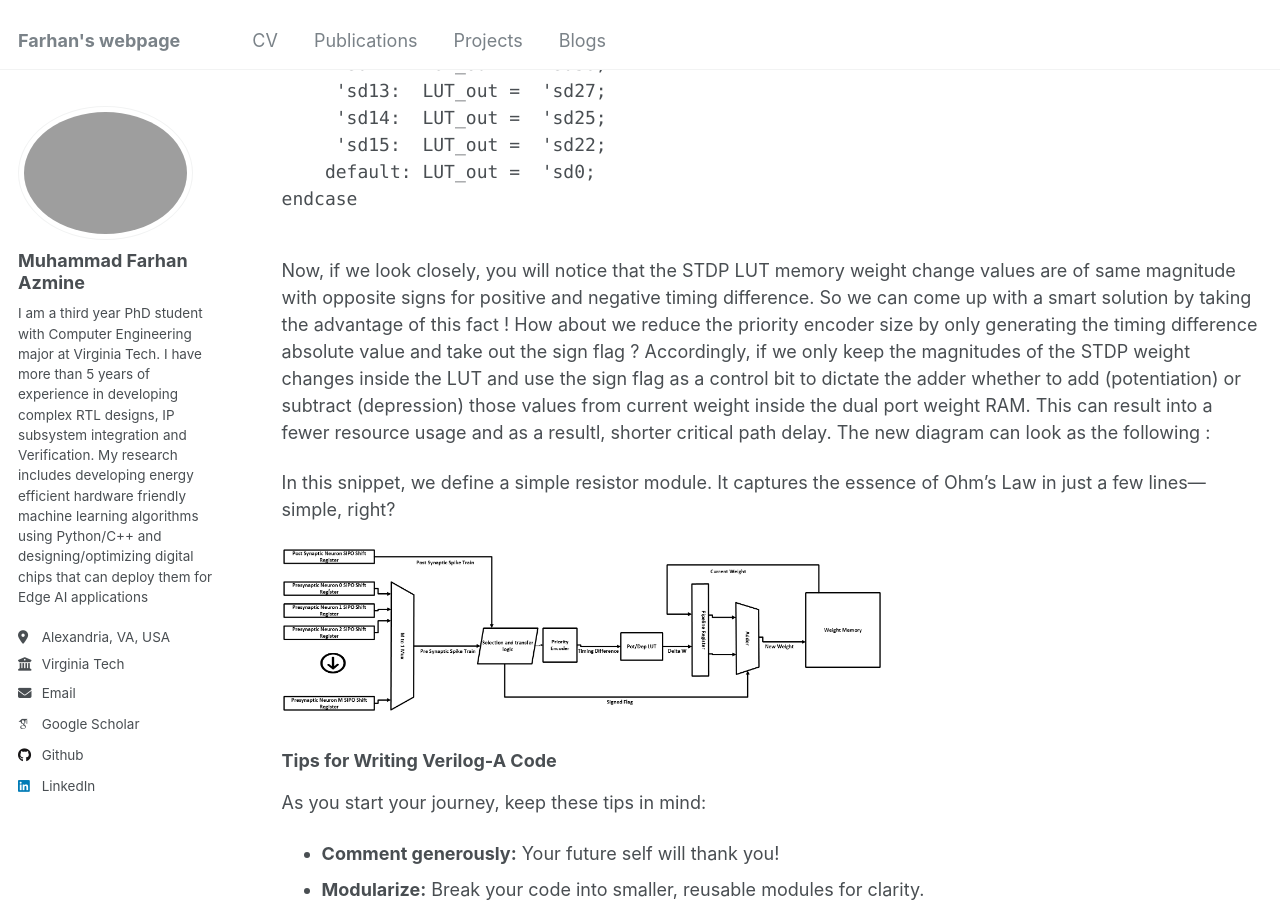
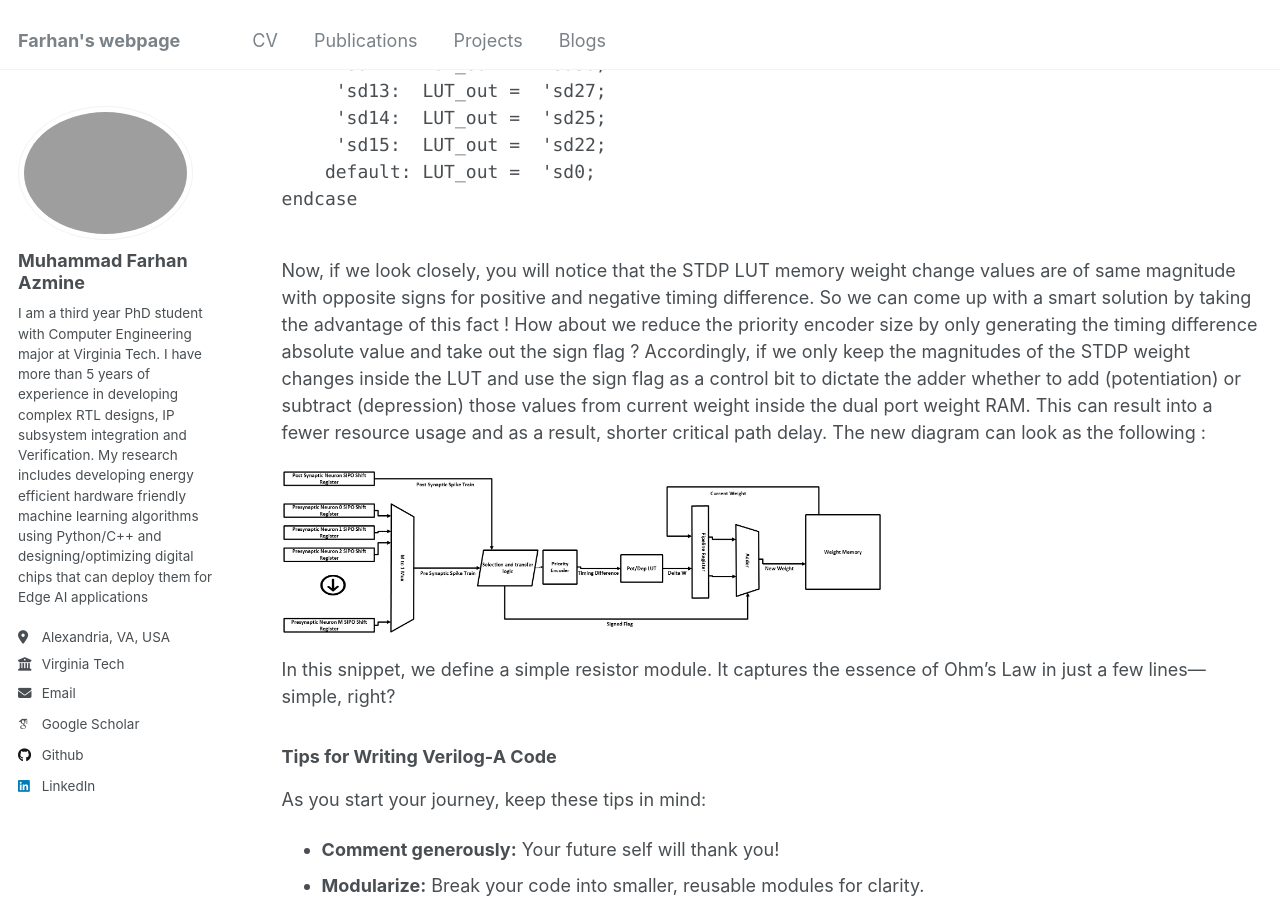
Before and after one commit to muhammadfarhan720/web-profile, a Jekyll site: the page built from blogs/veriloga/veriloga_day01_veriloga.html, in a window 1280 px wide and 900 px high, scrolled down 7182 px. Built offline with Jekyll 4.4.1, drawn with Linux system fonts in a browser that asks for light colours; some web fonts are replaced.

Commit message:
Update veriloga_day01_veriloga.html

```diff
--- a/blogs/veriloga/veriloga_day01_veriloga.html
+++ b/blogs/veriloga/veriloga_day01_veriloga.html
@@ -284,10 +284,9 @@
 
 </code></pre>
 <p>
-Now, if we look closely, you will notice that the STDP LUT memory weight change values are of same magnitude with opposite signs for positive and negative timing difference. So we can come up with a smart solution by taking the advantage of this fact ! How about we reduce the priority encoder size by only generating the timing difference absolute value and take out the sign flag ? Accordingly, if we only keep the magnitudes of the STDP weight changes inside the LUT and use the sign flag as a control bit to dictate the adder whether to add (potentiation) or subtract (depression) those values from current weight inside the dual port weight RAM. This can result into a fewer resource usage and as a resultl, shorter critical path delay. The new diagram can look as the following :
+Now, if we look closely, you will notice that the STDP LUT memory weight change values are of same magnitude with opposite signs for positive and negative timing difference. So we can come up with a smart solution by taking the advantage of this fact ! How about we reduce the priority encoder size by only generating the timing difference absolute value and take out the sign flag ? Accordingly, if we only keep the magnitudes of the STDP weight changes inside the LUT and use the sign flag as a control bit to dictate the adder whether to add (potentiation) or subtract (depression) those values from current weight inside the dual port weight RAM. This can result into a fewer resource usage and as a result, shorter critical path delay. The new diagram can look as the following :
   </p>
 
-    <p>In this snippet, we define a simple resistor module. It captures the essence of Ohm’s Law in just a few lines—simple, right?</p>
 
     <a href="https://raw.githubusercontent.com/muhammadfarhan720/web-profile/master/files/veriloga/veriloga_day01/Optimized_STDP_LE_PL_diagram.png" target="_blank">
   <img src="https://raw.githubusercontent.com/muhammadfarhan720/web-profile/master/files/veriloga/veriloga_day01/Optimized_STDP_LE_PL_diagram.png"
```
Also changed, not shown: other parts of blogs/veriloga/veriloga_day01_veriloga.html (+1 -0 lines).
